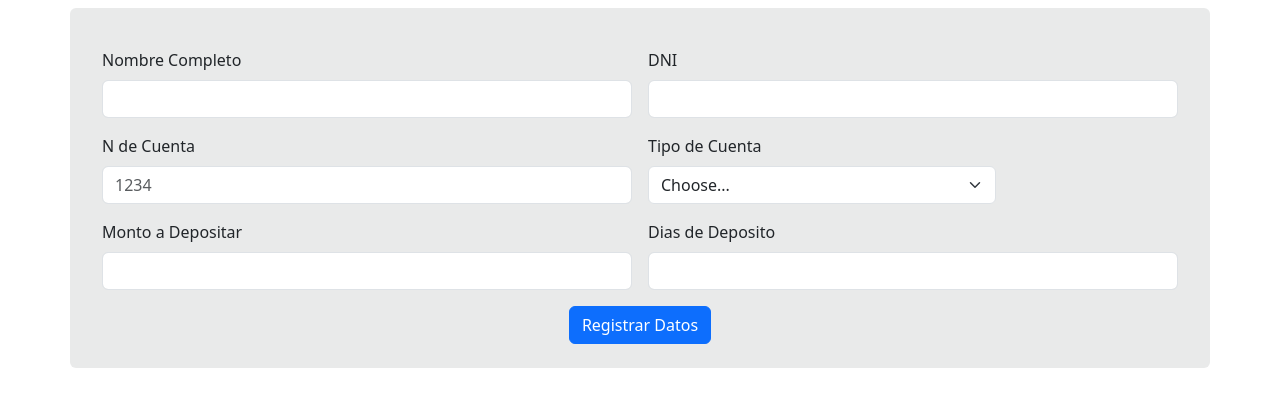
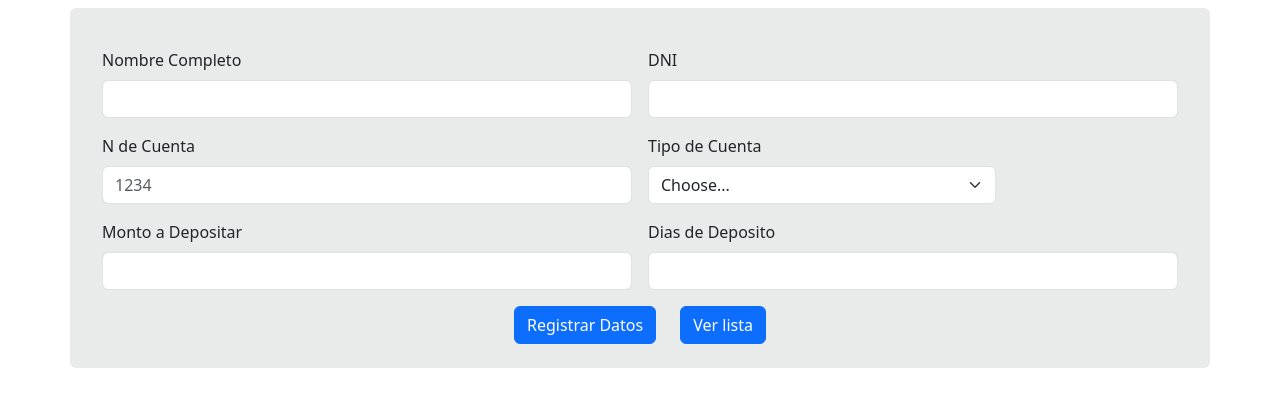
Before and after one commit to Mackaroost/bancoApp, a plain HTML site: page index.html in a window 1280 px wide. Shown: the part 174-580 px from the top of the page. Drawn offline with nearby package versions, Linux system fonts and the light colour scheme.

Commit message:
feature: add btn to  back in list page

```diff
--- a/index.html
+++ b/index.html
@@ -53,10 +53,14 @@
     <input type="text" class="form-control" id="inputDias" name="dias">
 </div>
 
-
-  <div class="col-12 text-center">
+<div class="d-flex gap-4 align-items-center justify-content-center">
+  <div class="text-center">
     <button type="submit" class="btn btn-primary">Registrar Datos</button>
   </div>
+  <div class="text-center">
+    <a href="/ListaClientes.html" class="btn btn-primary" id="saveEditButton">Ver lista </a>
+  </div>
+</div>
 </form>
 </main>
     <script src="https://cdn.jsdelivr.net/npm/bootstrap@5.3.3/dist/js/bootstrap.bundle.min.js" integrity="sha384-YvpcrYf0tY3lHB60NNkmXc5s9fDVZLESaAA55NDzOxhy9GkcIdslK1eN7N6jIeHz" crossorigin="anonymous"></script>
```
Also changed, not shown: ListaClientes.html (+7 -2 lines).
